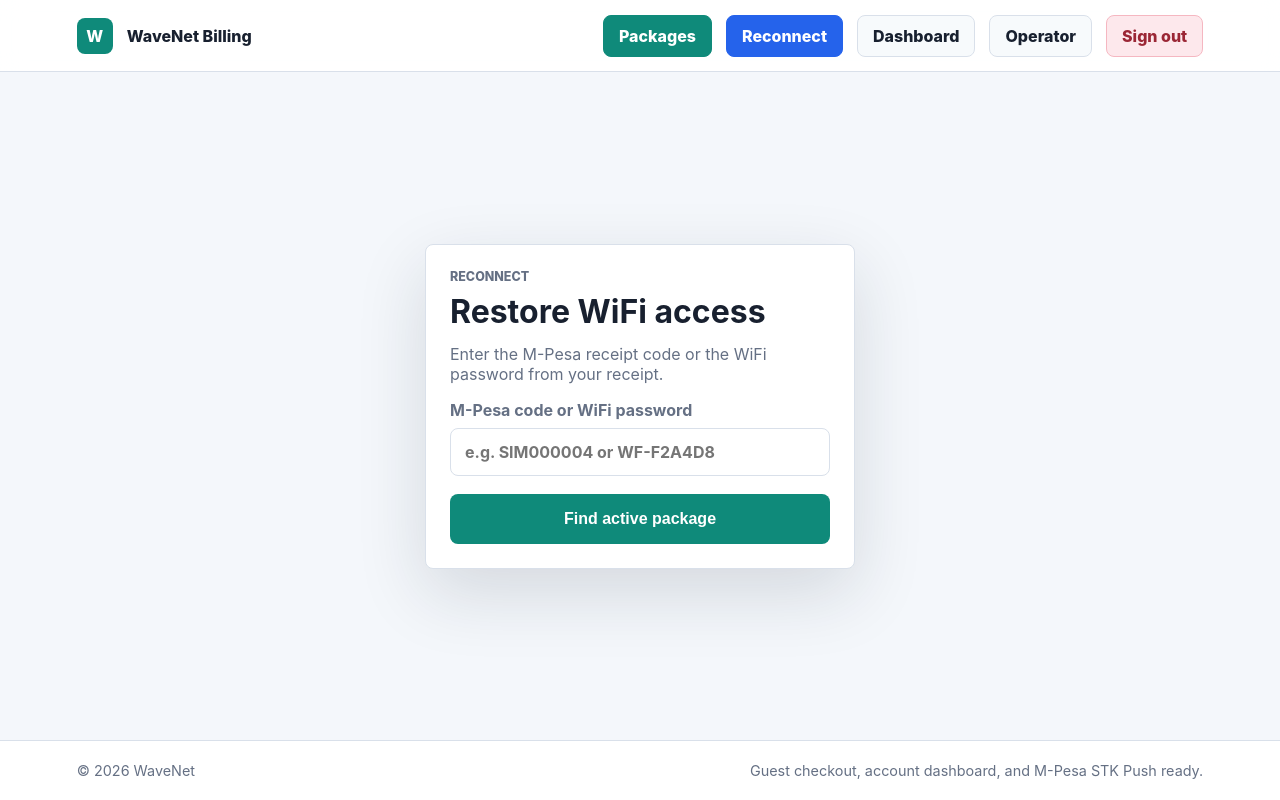
After one commit to bakar-01/Rabad-Wifi-Billing, a Django app: page /reconnect/ in a window 1280 px wide. The commit adds this page. Run offline with Django 5.2, Linux system fonts and the light colour scheme; a user stored in the database is signed in; parts of the project's set-up code (start-up, migrations or seed data) failed here and were passed over.

Commit message:
System Modifications

```diff
--- a/billing/forms.py
+++ b/billing/forms.py
@@ -31,6 +31,17 @@ class PurchaseForm(forms.Form):
         return phone
 
 
+class ReconnectForm(forms.Form):
+    code = forms.CharField(
+        max_length=80,
+        label="M-Pesa code or WiFi password",
+        widget=forms.TextInput(attrs={"placeholder": "e.g. SIM000004 or WF-F2A4D8"}),
+    )
+
+    def clean_code(self) -> str:
+        return self.cleaned_data["code"].strip().upper()
+
+
 class RegisterForm(UserCreationForm):
     first_name = forms.CharField(max_length=80, label="Name")
     email = forms.EmailField()
--- a/billing/views.py
+++ b/billing/views.py
@@ -1,6 +1,7 @@
 import json
 import secrets
 
+from django.conf import settings
 from django.contrib import messages
 from django.contrib.auth import authenticate, login, logout
 from django.contrib.auth.decorators import login_required, user_passes_test
@@ -12,10 +13,10 @@ from django.utils import timezone
 from django.views.decorators.csrf import csrf_exempt
 from django.views.decorators.http import require_POST
 
-from .forms import PurchaseForm, RegisterForm
+from .forms import PurchaseForm, ReconnectForm, RegisterForm
 from .models import MpesaTransaction, Package, Purchase, Subscription
 from .mpesa import initiate_stk_push
-from .services import activate_purchase, fail_purchase, record_transaction
+from .services import activate_purchase, fail_purchase, record_transaction, sync_subscription_router_user
 
 
 def access_code() -> str:
@@ -78,6 +79,50 @@ def buy_package(request):
 def receipt(request, purchase_id):
     purchase = get_object_or_404(Purchase.objects.select_related("package"), id=purchase_id)
     return render(request, "receipt.html", {"purchase": purchase})
+
+
+def reconnect(request):
+    subscription = None
+    auto_login = False
+    form = ReconnectForm(request.POST or None)
+    if request.method == "POST" and form.is_valid():
+        code = form.cleaned_data["code"]
+        now = timezone.now()
+        code_filter = (
+            Q(password__iexact=code)
+            | Q(purchase__access_code__iexact=code)
+            | Q(purchase__mpesa_receipt__iexact=code)
+            | Q(purchase__transaction__receipt_number__iexact=code)
+        )
+        matched_subscription = (
+            Subscription.objects.select_related("package", "purchase", "purchase__transaction")
+            .filter(code_filter)
+            .first()
+        )
+        if matched_subscription and matched_subscription.active and matched_subscription.expires_at > now:
+            subscription = sync_subscription_router_user(matched_subscription)
+            if subscription.router_user_created:
+                auto_login = True
+                messages.success(request, "Active package found. Reconnecting you to WiFi now.")
+            else:
+                messages.warning(request, "Your package is active, but the router is not ready yet. Please contact the operator.")
+        elif matched_subscription:
+            matched_subscription.active = False
+            matched_subscription.save(update_fields=["active"])
+            messages.error(request, "This package has expired. Please buy a new plan to reconnect.")
+        else:
+            messages.warning(request, "The M-Pesa code or WiFi password is incorrect. Please check it and try again.")
+
+    return render(
+        request,
+        "reconnect.html",
+        {
+            "form": form,
+            "subscription": subscription,
+            "auto_login": auto_login,
+            "mikrotik_login_url": settings.MIKROTIK_LOGIN_URL,
+        },
+    )
 
 
 @login_required
--- a/static/styles.css
+++ b/static/styles.css
@@ -7,6 +7,8 @@
   --page: #f4f7fb;
   --brand: #0f8a7a;
   --brand-strong: #08695e;
+  --blue: #2563eb;
+  --blue-strong: #1d4ed8;
   --accent: #d1495b;
   --gold: #f2b84b;
 }
@@ -33,6 +35,7 @@ a {
   display: flex;
   align-items: center;
   justify-content: space-between;
+  gap: 18px;
   background: rgba(255, 255, 255, 0.92);
   border-bottom: 1px solid var(--line);
   position: sticky;
@@ -51,6 +54,18 @@ nav form {
 
 .brand {
   font-weight: 800;
+  flex: 0 0 auto;
+}
+
+nav {
+  justify-content: flex-end;
+  flex-wrap: wrap;
+  min-width: 0;
+}
+
+nav form {
+  margin: 0;
+  min-width: 0;
 }
 
 .brand-mark {
@@ -66,17 +81,93 @@ nav form {
 nav a,
 .link-button {
   font: inherit;
-  border: 0;
-  background: transparent;
-  color: var(--muted);
   cursor: pointer;
+}
+
+.nav-button {
+  min-height: 42px;
+  display: inline-flex;
+  align-items: center;
+  justify-content: center;
+  padding: 10px 15px;
+  border: 1px solid transparent;
+  border-radius: 8px;
+  font-weight: 800;
+  line-height: 1;
+  white-space: nowrap;
+  transition: background 160ms ease, border-color 160ms ease, box-shadow 160ms ease, color 160ms ease, transform 160ms ease;
+}
+
+.nav-button:hover,
+.nav-button:focus-visible {
+  transform: translateY(-1px);
+  box-shadow: 0 12px 26px rgba(24, 32, 47, 0.16);
+  outline: 0;
+}
+
+.nav-packages {
+  color: white;
+  background: var(--brand);
+  border-color: var(--brand);
+}
+
+.nav-packages:hover,
+.nav-packages:focus-visible {
+  background: var(--brand-strong);
+  border-color: var(--brand-strong);
+}
+
+.nav-reconnect {
+  color: white;
+  background: var(--blue);
+  border-color: var(--blue);
+}
+
+.nav-reconnect:hover,
+.nav-reconnect:focus-visible {
+  background: var(--blue-strong);
+  border-color: var(--blue-strong);
+}
+
+.nav-signin,
+.nav-soft {
+  color: var(--ink);
+  background: #f7fafc;
+  border-color: var(--line);
+}
+
+.nav-signin:hover,
+.nav-signin:focus-visible,
+.nav-soft:hover,
+.nav-soft:focus-visible {
+  color: var(--brand-strong);
+  background: #e6f5f2;
+  border-color: #9fd8cf;
 }
 
 .nav-cta {
   color: white;
   background: var(--ink);
-  padding: 10px 14px;
-  border-radius: 8px;
+  border-color: var(--ink);
+}
+
+.nav-cta:hover,
+.nav-cta:focus-visible {
+  background: var(--accent);
+  border-color: var(--accent);
+}
+
+.nav-signout {
+  color: #9b2635;
+  background: #fde8ec;
+  border-color: #f5b7c1;
+}
+
+.nav-signout:hover,
+.nav-signout:focus-visible {
+  color: white;
+  background: #9b2635;
+  border-color: #9b2635;
 }
 
 main {
@@ -204,6 +376,7 @@ label {
 
 input {
   width: 100%;
+  max-width: 100%;
   min-height: 48px;
   border: 1px solid var(--line);
   border-radius: 8px;
--- a/templates/layout.html
+++ b/templates/layout.html
@@ -13,17 +13,18 @@
       <span>WaveNet Billing</span>
     </a>
     <nav>
-      <a href="{% url 'home' %}">Packages</a>
+      <a class="nav-button nav-packages" href="{% url 'home' %}">Packages</a>
+      <a class="nav-button nav-reconnect" href="{% url 'reconnect' %}">Reconnect</a>
       {% if request.user.is_authenticated %}
-        <a href="{% url 'dashboard' %}">Dashboard</a>
-        {% if request.user.is_staff %}<a href="{% url 'operator_dashboard' %}">Operator</a>{% endif %}
+        <a class="nav-button nav-soft" href="{% url 'dashboard' %}">Dashboard</a>
+        {% if request.user.is_staff %}<a class="nav-button nav-soft" href="{% url 'operator_dashboard' %}">Operator</a>{% endif %}
         <form method="post" action="{% url 'logout' %}">
           {% csrf_token %}
-          <button class="link-button">Sign out</button>
+          <button class="nav-button nav-signout link-button">Sign out</button>
         </form>
       {% else %}
-        <a href="{% url 'login' %}">Sign in</a>
-        <a class="nav-cta" href="{% url 'register' %}">Create account</a>
+        <a class="nav-button nav-signin" href="{% url 'login' %}">Sign in</a>
+        <a class="nav-button nav-cta" href="{% url 'register' %}">Create account</a>
       {% endif %}
     </nav>
   </header>
--- a/templates/receipt.html
+++ b/templates/receipt.html
@@ -17,5 +17,6 @@
     <div><dt>M-Pesa checkout</dt><dd>{{ purchase.checkout_request_id }}</dd></div>
   </dl>
   <a class="primary as-link" href="{% url 'home' %}">Buy another package</a>
+  <a class="secondary as-link" href="{% url 'reconnect' %}">Reconnect with code</a>
 </section>
 {% endblock %}
--- /dev/null
+++ b/templates/reconnect.html
@@ -0,0 +1,40 @@
+{% extends "layout.html" %}
+{% block title %}Reconnect{% endblock %}
+{% block content %}
+<section class="auth-shell">
+  <div class="auth-card reconnect-card">
+    <p class="eyebrow">Reconnect</p>
+    <h1>Restore WiFi access</h1>
+    <p>Enter the M-Pesa receipt code or the WiFi password from your receipt.</p>
+    <form method="post">
+      {% csrf_token %}
+      <label>{{ form.code.label }}
+        {{ form.code }}
+      </label>
+      <button class="primary" type="submit">Find active package</button>
+    </form>
+
+    {% if subscription %}
+      <dl class="credential-list">
+        <div><dt>Package</dt><dd>{{ subscription.package.name }}</dd></div>
+        <div><dt>Username</dt><dd>{{ subscription.username }}</dd></div>
+        <div><dt>Password</dt><dd>{{ subscription.password }}</dd></div>
+        <div><dt>Expires</dt><dd>{{ subscription.expires_at|date:"Y-m-d H:i" }}</dd></div>
+        <div><dt>Router</dt><dd>{% if subscription.router_user_created %}Ready{% else %}Pending sync{% endif %}</dd></div>
+      </dl>
+      {% if auto_login %}
+        <form id="hotspot-login" class="hotspot-login" method="post" action="{{ mikrotik_login_url }}">
+          <input type="hidden" name="username" value="{{ subscription.username }}">
+          <input type="hidden" name="password" value="{{ subscription.password }}">
+          <button class="primary" type="submit">Connect now</button>
+        </form>
+        <script>
+          window.addEventListener("load", function () {
+            document.getElementById("hotspot-login").submit();
+          });
+        </script>
+      {% endif %}
+    {% endif %}
+  </div>
+</section>
+{% endblock %}
--- a/wifibilling/settings.py
+++ b/wifibilling/settings.py
@@ -152,6 +152,7 @@ MIKROTIK_HOST = os.environ.get("MIKROTIK_HOST", "192.168.88.1")
 MIKROTIK_USERNAME = os.environ.get("MIKROTIK_USERNAME", "admin")
 MIKROTIK_PASSWORD = os.environ.get("MIKROTIK_PASSWORD", "")
 MIKROTIK_USE_SSL = os.environ.get("MIKROTIK_USE_SSL", "false")
+MIKROTIK_LOGIN_URL = os.environ.get("MIKROTIK_LOGIN_URL", f"http://{MIKROTIK_HOST}/login")
 
 # Default primary key field type
 # https://docs.djangoproject.com/en/5.2/ref/settings/#default-auto-field
--- a/wifibilling/urls.py
+++ b/wifibilling/urls.py
@@ -21,6 +21,7 @@ from django.urls import path
 urlpatterns = [
     path('', views.home, name='home'),
     path('buy/', views.buy_package, name='buy'),
+    path('reconnect/', views.reconnect, name='reconnect'),
     path('receipt/<int:purchase_id>/', views.receipt, name='receipt'),
     path('dashboard/', views.dashboard, name='dashboard'),
     path('operator/', views.operator_dashboard, name='operator_dashboard'),
```
Also changed, not shown: other parts of static/styles.css (+230 -13 lines), billing/services.py (+15 -0 lines), billing/tests.py (+112 -0 lines), templates/home.html (+22 -13 lines), db.sqlite3, 1 other file.
